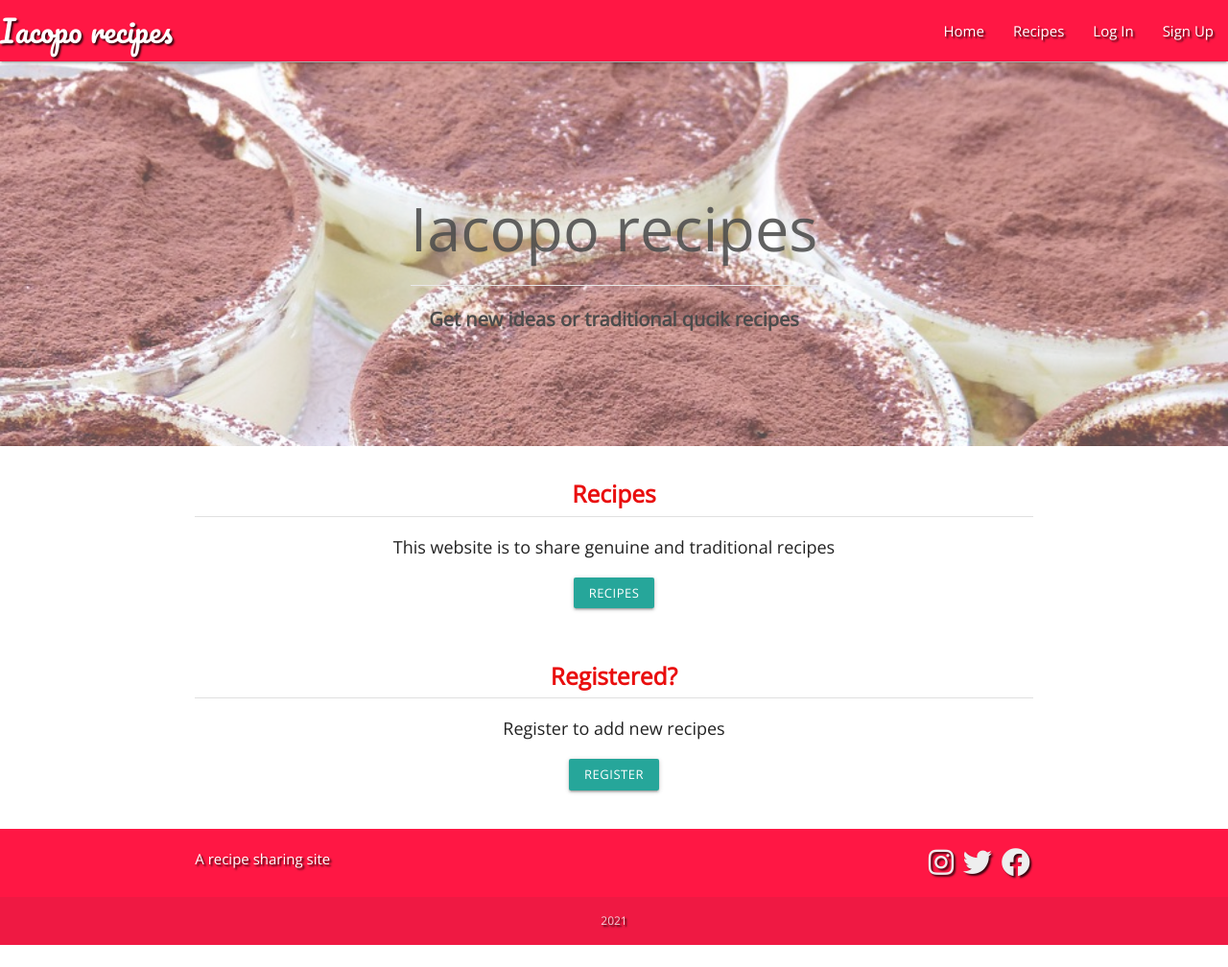
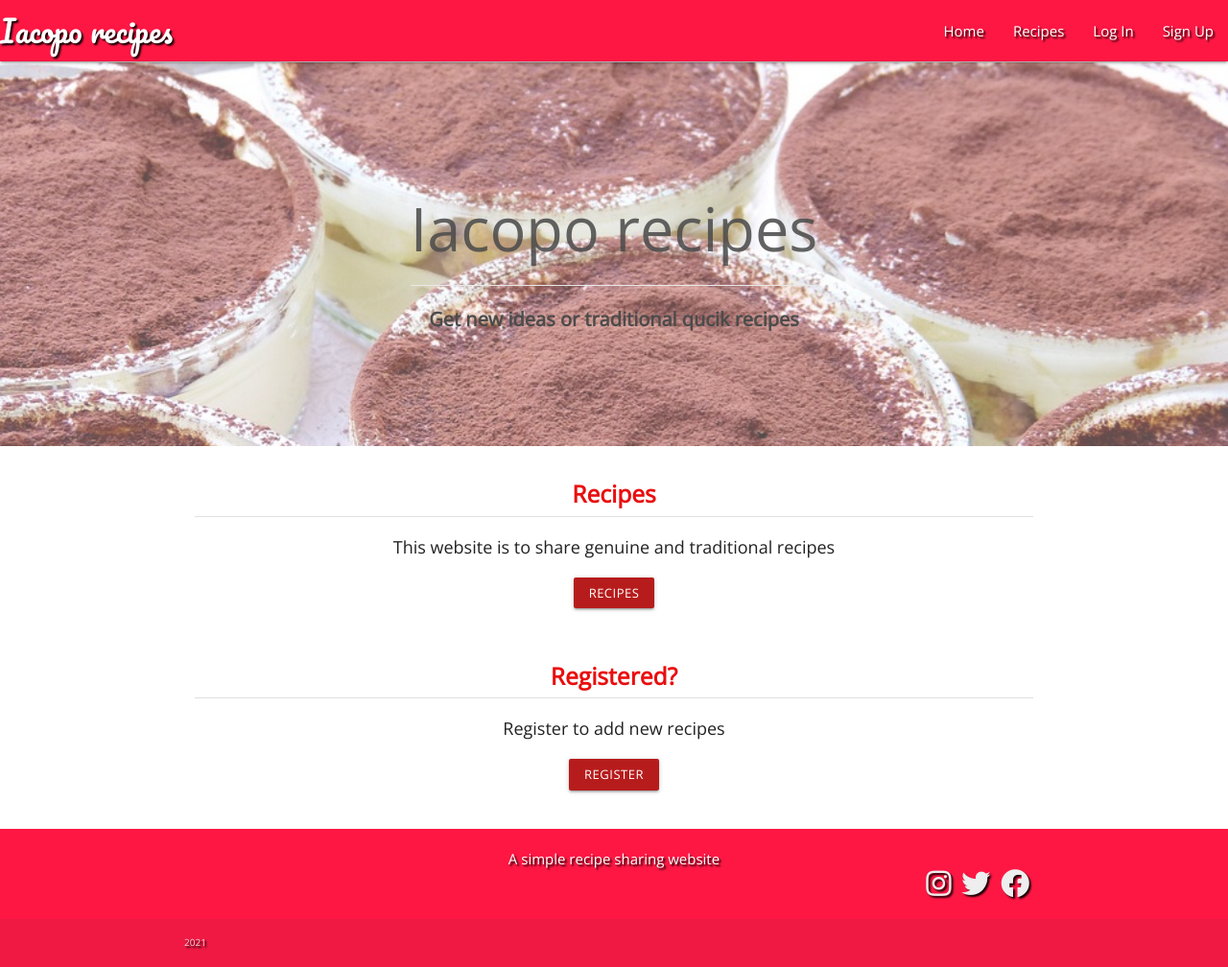
Before and after one commit to Iacopo454/Iacopo-Recipes, a Flask app: page / in a window 1280 px wide. Shown: the whole page at 96% size. Before the commit the page ends 985 px from the top, so only its background shows below. Run offline with Flask 2, Linux system fonts and the light colour scheme; some libraries are stand-ins or nearby versions.

Commit message:
added new materialise classes for the buttons color, added also new classes for different device visualization

```diff
--- a/static/css/style.css
+++ b/static/css/style.css
@@ -6,7 +6,7 @@ body {
 
 /* Text shadow effect on navbar & footer */
 .text-shadow {
-    text-shadow: 2px 2px 2px rgba(0, 0, 0, 0.774);
+    text-shadow: 2px 2px 2px rgba(0, 0, 0, 0.925);
 }
 
 /* Page headers on top of each html template */
@@ -36,12 +36,12 @@ nav .brand-logo {
 
 /* Footer social links */
 .social-links a {
-    padding: 3px;
+    padding: 3.5px;
 }
 
 /* Footer copyright text */
 .footer-copyright {
-    font-size: 12px;
+    font-size: 10px;
 }
 
 /* --- HOMEPAGE --- */
--- a/templates/base.html
+++ b/templates/base.html
@@ -59,7 +59,7 @@
 
         <!-- Mobile Sidenav -->
         <ul class="sidenav" id="mobile-demo">
-            <li><h5 class="center-align page-header">Iacopo cake book recipes</h5></li>
+            <li><h5 class="center-align page-header">Iacopo book recipes</h5></li>
             <li><a href="{{ url_for('index') }}">Home</a></li>
             <li><a href="{{ url_for('get_recipes') }}">Recipes</a></li>
             {% if session.user %}
@@ -95,10 +95,10 @@
     <footer class="page-footer text-shadow red accent-3">
         <div class="container">
             <div class="row">
-                <div class="col s6 left-align">
-                    A recipe sharing site
+                <div class="col s12 center-align">
+                    A simple recipe sharing website
                 </div>
-                <div class="col s6 right-align">
+                <div class="col s12 right-align">
                     <div class="social-links">
                         <a class="grey-text text-lighten-3" href="https://www.instagram.com" target="_blank"><i class="fab fa-instagram fa-2x"></i></a>
                         <a class="grey-text text-lighten-3" href="https://www.twitter.com" target="_blank"><i class="fab fa-twitter fa-2x"></i></a>
@@ -108,7 +108,7 @@
             </div>
         </div>
         <div class="footer-copyright">
-            <div class="container center-align">
+            <div class="container centre-align valign-wrapper">
                 2021
             </div>
         </div>
--- a/templates/index.html
+++ b/templates/index.html
@@ -22,7 +22,7 @@
                 <p class="center-align home-text">This website is to share genuine and traditional recipes</p>
                 <!-- Button link to recipes.html -->
                 <div class="center-align">
-                    <a href="{{ url_for('get_recipes') }}" class="btn-small">Recipes</a>
+                    <a href="{{ url_for('get_recipes') }}" class="btn-small btn red darken-4">Recipes</a>
                 </div>
             </div>
             <!-- registering section-->
@@ -32,7 +32,7 @@
                 <p class="center-align home-text">Register to add new recipes</p>
                 <!-- Button link to register.html -->
                 <div class="center-align">
-                    <a href="{{ url_for('register') }}" class="btn-small">Register</a>
+                    <a href="{{ url_for('register') }}" class="btn-small btn red darken-4">Register</a>
                 </div>
             </div>
         </div>
--- a/templates/login.html
+++ b/templates/login.html
@@ -26,7 +26,7 @@
                 </div>
                 <!-- Login Button -->
                 <div class="row">
-                    <button type="submit" class="col s12 btn-large teal lighten-1 text-shadow">
+                    <button type="submit" class="col s12 btn-large btn red darken-4" text-shadow">
                         Log In <i class="fas fa-sign-in-alt"></i>
                     </button>
                 </div>
--- a/templates/register.html
+++ b/templates/register.html
@@ -28,7 +28,7 @@
                 </div>
                 <!-- Signup button -->
                 <div class="row">
-                    <button type="submit" class="col s12 btn-large teal lighten-1 text-shadow">
+                    <button type="submit" class="col s12 btn red darken-4 lighten-1 text-shadow">
                         Register <i class="fas fa-sign-in-alt"></i>
                     </button>
                 </div>
```
Also changed, not shown: templates/recipes.html (+4 -4 lines), README.md (added).
